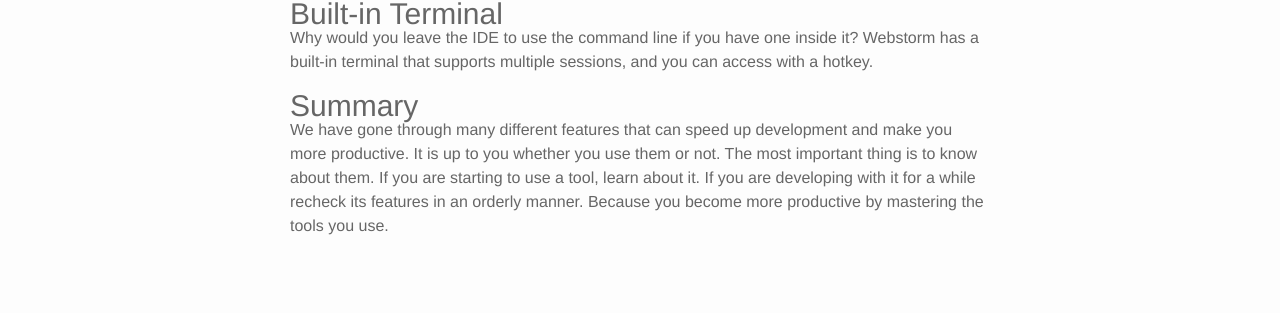
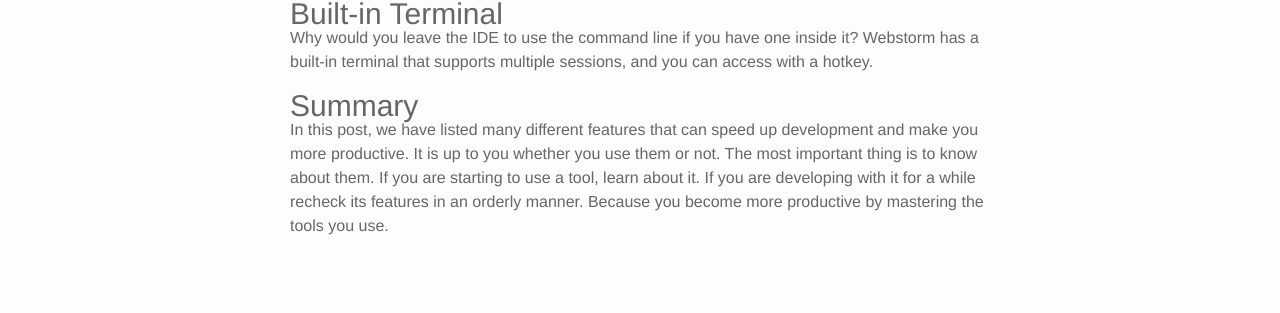
Before and after one commit to sonicoder86/blacksonic.github.io, a Jekyll site: the page built from _posts/2019-07-15-nine-webstorm-productivity-tips.md, in a window 1280 px wide and 900 px high, scrolled down 4836 px. Shown: the part 542-855 px from the top of the window. Built offline with Jekyll 4.4.1, drawn with Linux system fonts in a browser that asks for light colours; nearby versions of some CDN libraries; some of the changed text lies outside the part shown.

```diff
--- a/_posts/2019-07-15-nine-webstorm-productivity-tips.md
+++ b/_posts/2019-07-15-nine-webstorm-productivity-tips.md
@@ -112,7 +112,7 @@
 
 ### Summary
 
-We have gone through many different features that can speed up development and make you more productive. It is up to you whether you use them or not. The most important thing is to know about them. If you are starting to use a tool, learn about it. If you are developing with it for a while recheck its features in an orderly manner. Because you become more productive by mastering the tools you use.
+In this post, we have listed many different features that can speed up development and make you more productive. It is up to you whether you use them or not. The most important thing is to know about them. If you are starting to use a tool, learn about it. If you are developing with it for a while recheck its features in an orderly manner. Because you become more productive by mastering the tools you use.
 
 [Webstorm]: https://www.jetbrains.com/webstorm/
 [Live Templates]: https://www.jetbrains.com/help/webstorm/using-live-templates.html
```
Also changed, not shown: other parts of _posts/2019-07-15-nine-webstorm-productivity-tips.md (+2 -2 lines).
